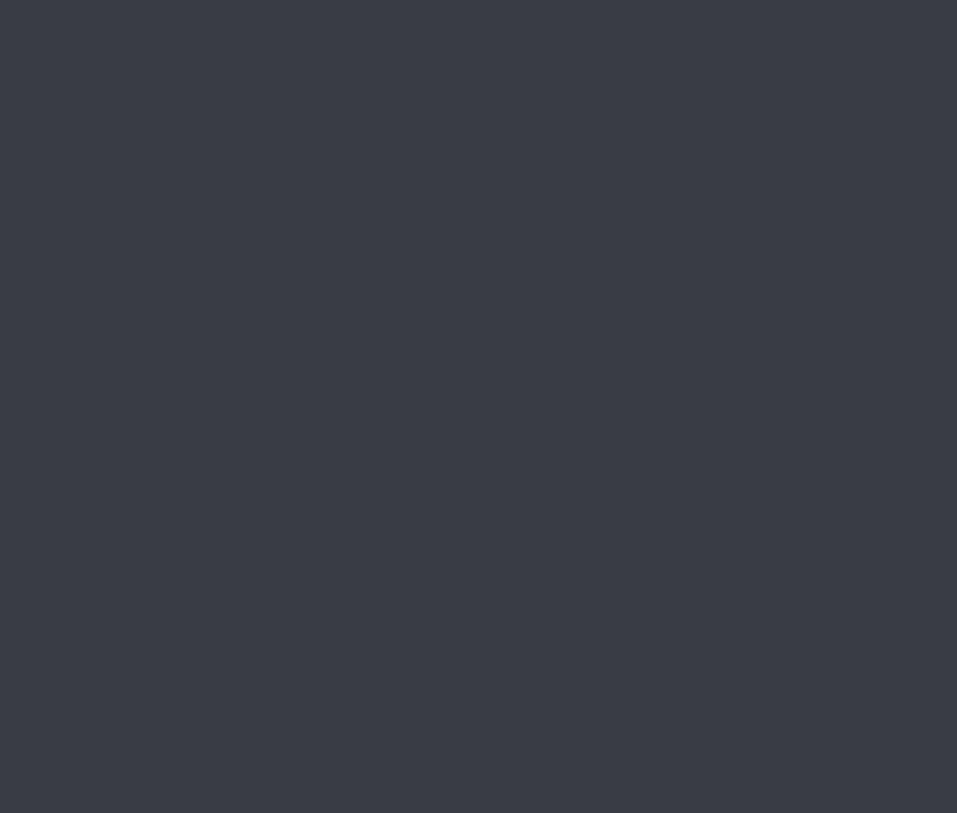
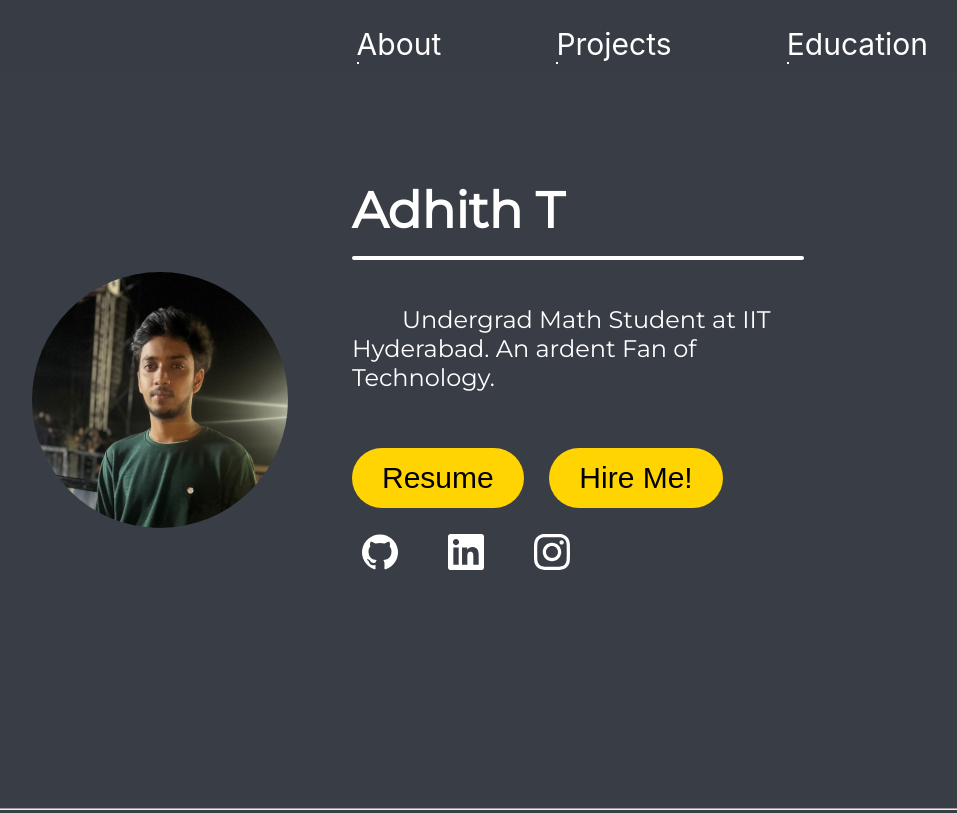
Before and after one commit to adhitht/adhitht.github.io, a plain HTML site: page index.html in a window 1280 px wide. Shown: the top 813 px of the page, without its empty margins (288-1245 px from the left). Drawn offline with Linux system fonts and the light colour scheme.

Commit message:
Update index.html

```diff
--- a/index.html
+++ b/index.html
@@ -1 +1 @@
-<!doctype html><html lang="en"><head><!-- Google tag (gtag.js) --><script async src="https://www.googletagmanager.com/gtag/js?id=G-3RDZXGXY58"></script><script>window.dataLayer = window.dataLayer || [];function gtag(){dataLayer.push(arguments);}gtag('js', new Date());gtag('config', 'G-3RDZXGXY58');</script><meta charset="utf-8"/><link rel="icon" href="/favicon.ico"/><meta name="viewport" content="width=device-width,initial-scale=1"/><meta name="theme-color" content="#000000"/><meta name="description" content="Web site created using create-react-app"/><link rel="apple-touch-icon" href="/logo192.png"/><link rel="manifest" href="/manifest.json"/><title>adhitht</title><!--<script>!function(e,t,a,n,g){e[n]=e[n]||[],e[n].push({"gtm.start":(new Date).getTime(),event:"gtm.js"});var m=t.getElementsByTagName(a)[0],r=t.createElement(a);r.async=!0,r.src="https://www.googletagmanager.com/gtm.js?id=GTM-KSLQM2T",m.parentNode.insertBefore(r,m)}(window,document,"script","dataLayer")</script><script defer="defer" src="/static/js/main.b0369095.js"></script>--><link href="/static/css/main.89dbf126.css" rel="stylesheet"></head><body><!--<noscript><iframe src="https://www.googletagmanager.com/ns.html?id=GTM-KSLQM2T" height="0" width="0" style="display:none;visibility:hidden"></iframe></noscript>--><noscript>You need to enable JavaScript to run this app.</noscript><div id="root"></div></body></html>
+<!doctype html><html lang="en"><head><!-- Google tag (gtag.js) --><script async src="https://www.googletagmanager.com/gtag/js?id=G-3RDZXGXY58"></script><script>window.dataLayer = window.dataLayer || [];function gtag(){dataLayer.push(arguments);}gtag('js', new Date());gtag('config', 'G-3RDZXGXY58');</script><meta charset="utf-8"/><link rel="icon" href="/favicon.ico"/><meta name="viewport" content="width=device-width,initial-scale=1"/><meta name="theme-color" content="#000000"/><meta name="description" content="Web site created using create-react-app"/><link rel="apple-touch-icon" href="/logo192.png"/><link rel="manifest" href="/manifest.json"/><title>adhitht</title><!--<script>!function(e,t,a,n,g){e[n]=e[n]||[],e[n].push({"gtm.start":(new Date).getTime(),event:"gtm.js"});var m=t.getElementsByTagName(a)[0],r=t.createElement(a);r.async=!0,r.src="https://www.googletagmanager.com/gtm.js?id=GTM-KSLQM2T",m.parentNode.insertBefore(r,m)}(window,document,"script","dataLayer")</script>--><script defer="defer" src="/static/js/main.b0369095.js"></script><link href="/static/css/main.89dbf126.css" rel="stylesheet"></head><body><!--<noscript><iframe src="https://www.googletagmanager.com/ns.html?id=GTM-KSLQM2T" height="0" width="0" style="display:none;visibility:hidden"></iframe></noscript>--><noscript>You need to enable JavaScript to run this app.</noscript><div id="root"></div></body></html>
```
